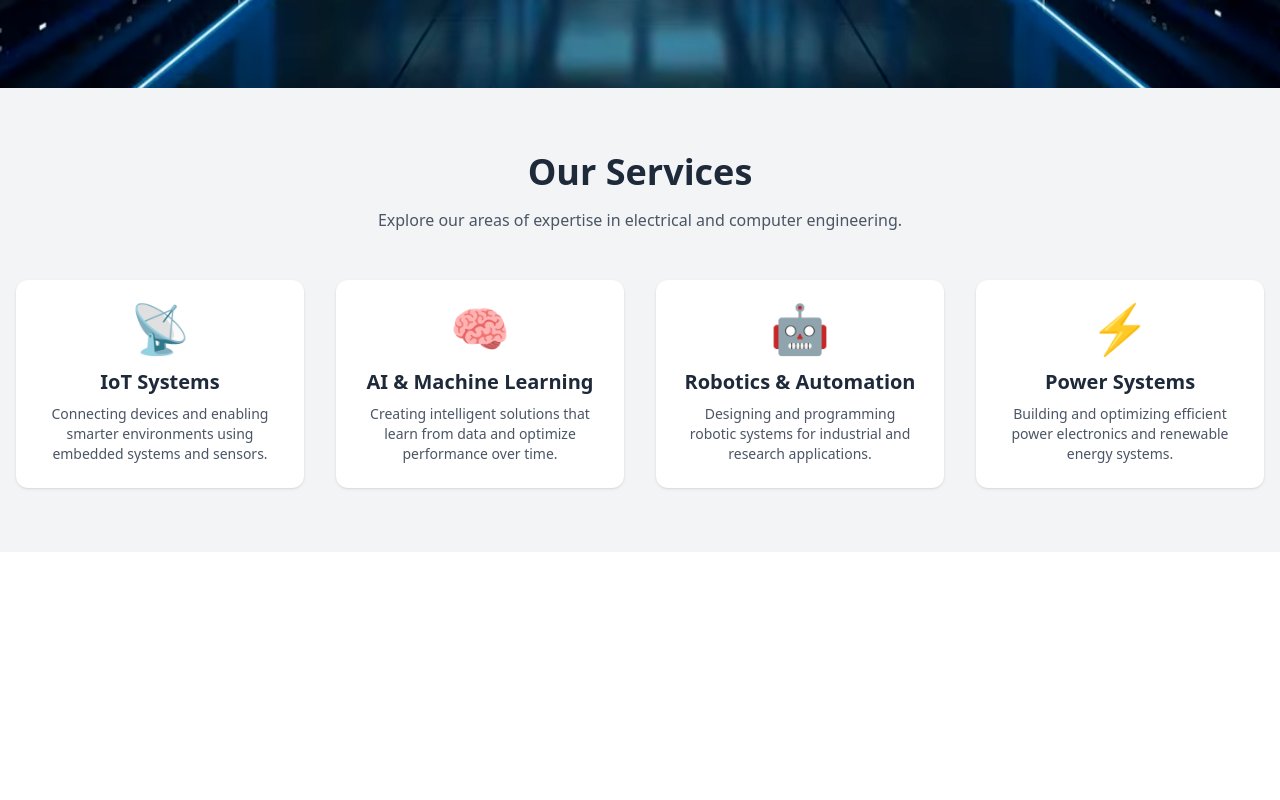
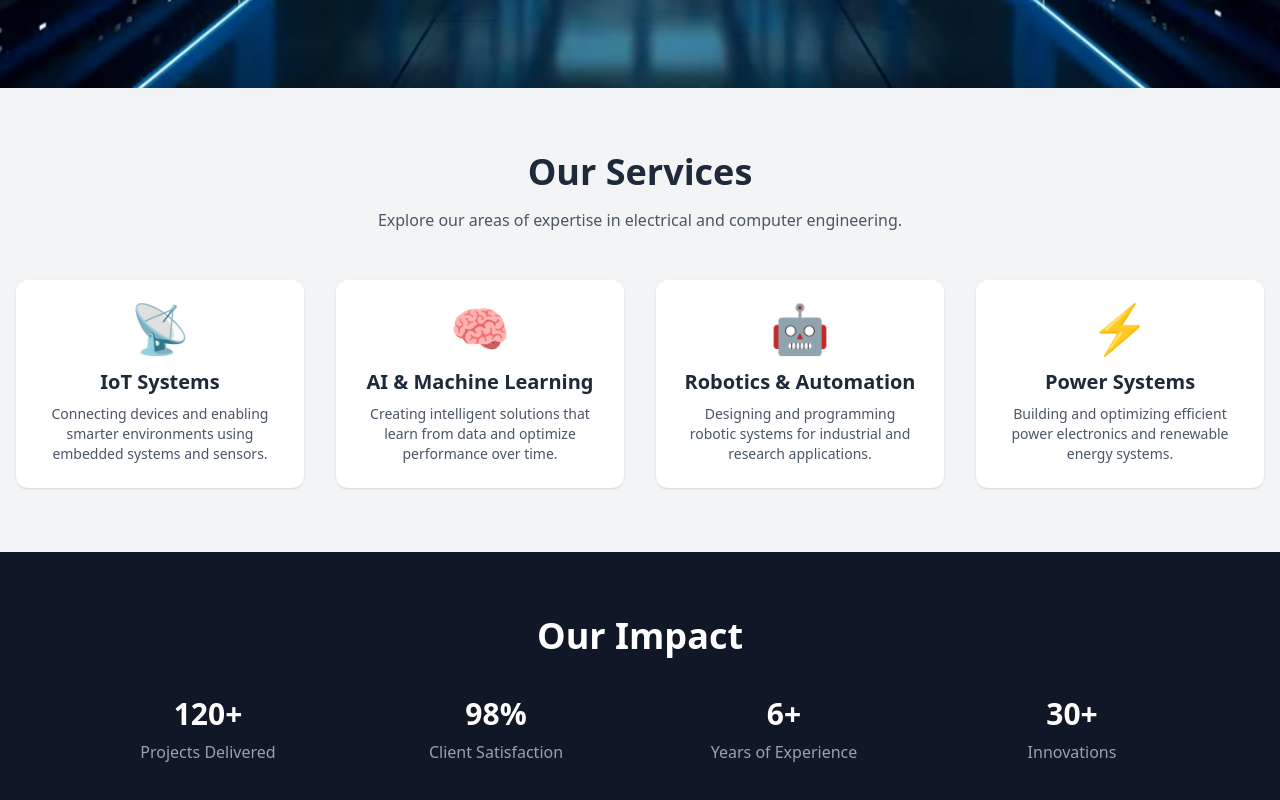
Before and after one commit to MintesinotN/Landing-Page, a React (Vite) app: page / in a window 1280 px wide. Shown: the part 712-1512 px from the top of the page. Before the commit the page ends 1264 px from the top, so only its background shows below. Built offline with nearby package versions, Linux system fonts and the light colour scheme.

Commit message:
stats implementation

```diff
--- a/src/App.tsx
+++ b/src/App.tsx
@@ -1,6 +1,7 @@
 import Navbar from "./components/Navbar";
 import Hero from "./components/Hero";
 import Services from "./components/Services";
+import Stats from "./components/Stats";
 
 function App() {
   return (
@@ -8,6 +9,7 @@ function App() {
       <Navbar />
       <Hero />
       <Services />
+      <Stats />
     </>
   );
 }
--- /dev/null
+++ b/src/components/Stats.tsx
@@ -0,0 +1,24 @@
+const stats = [
+    { label: "Projects Delivered", value: "120+" },
+    { label: "Client Satisfaction", value: "98%" },
+    { label: "Years of Experience", value: "6+" },
+    { label: "Innovations", value: "30+" },
+  ];
+
+  export default function Stats() {
+    return (
+      <section className="bg-gray-900 text-white py-16">
+        <div className="max-w-6xl mx-auto px-4 text-center">
+          <h2 className="text-4xl font-bold mb-10">Our Impact</h2>
+          <div className="grid grid-cols-2 md:grid-cols-4 gap-8">
+            {stats.map((stat, index) => (
+              <div key={index}>
+                <p className="text-3xl font-extrabold">{stat.value}</p>
+                <p className="text-gray-400 mt-2">{stat.label}</p>
+              </div>
+            ))}
+          </div>
+        </div>
+      </section>
+    );
+  }
```
